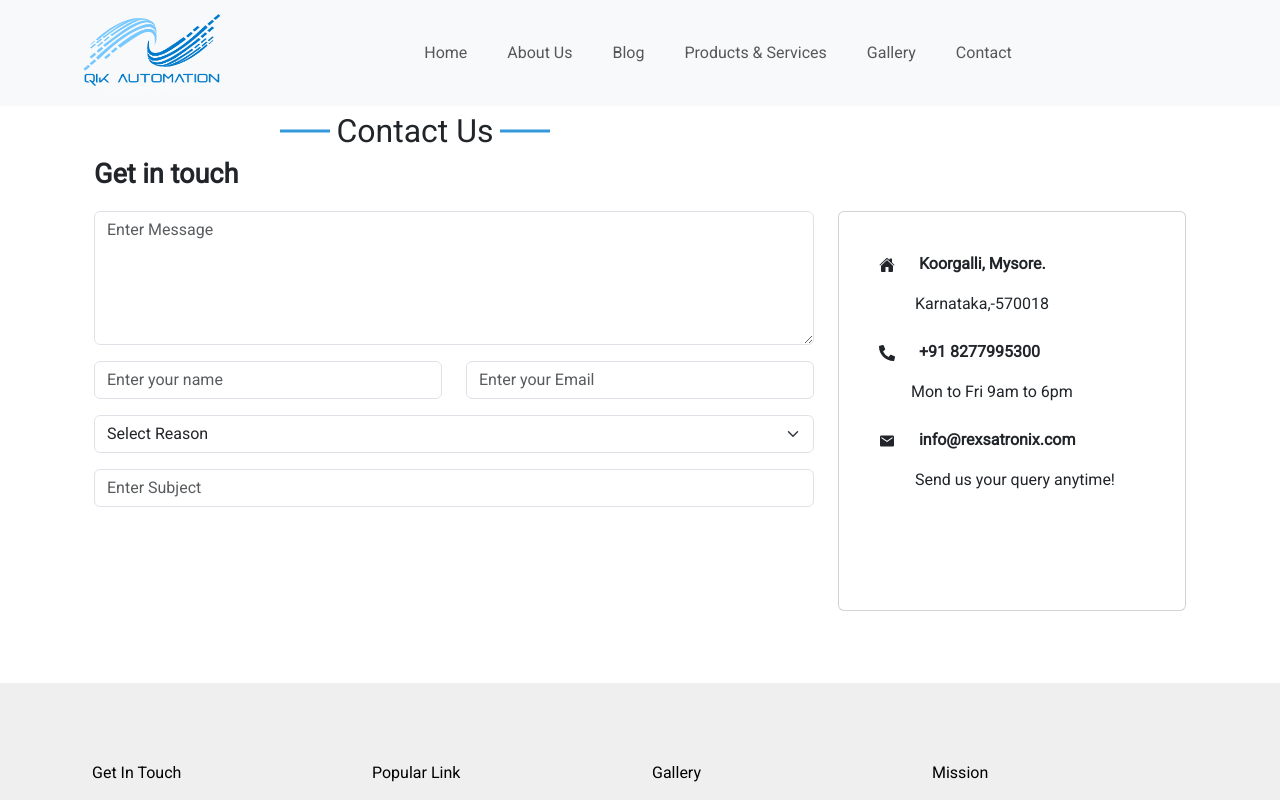
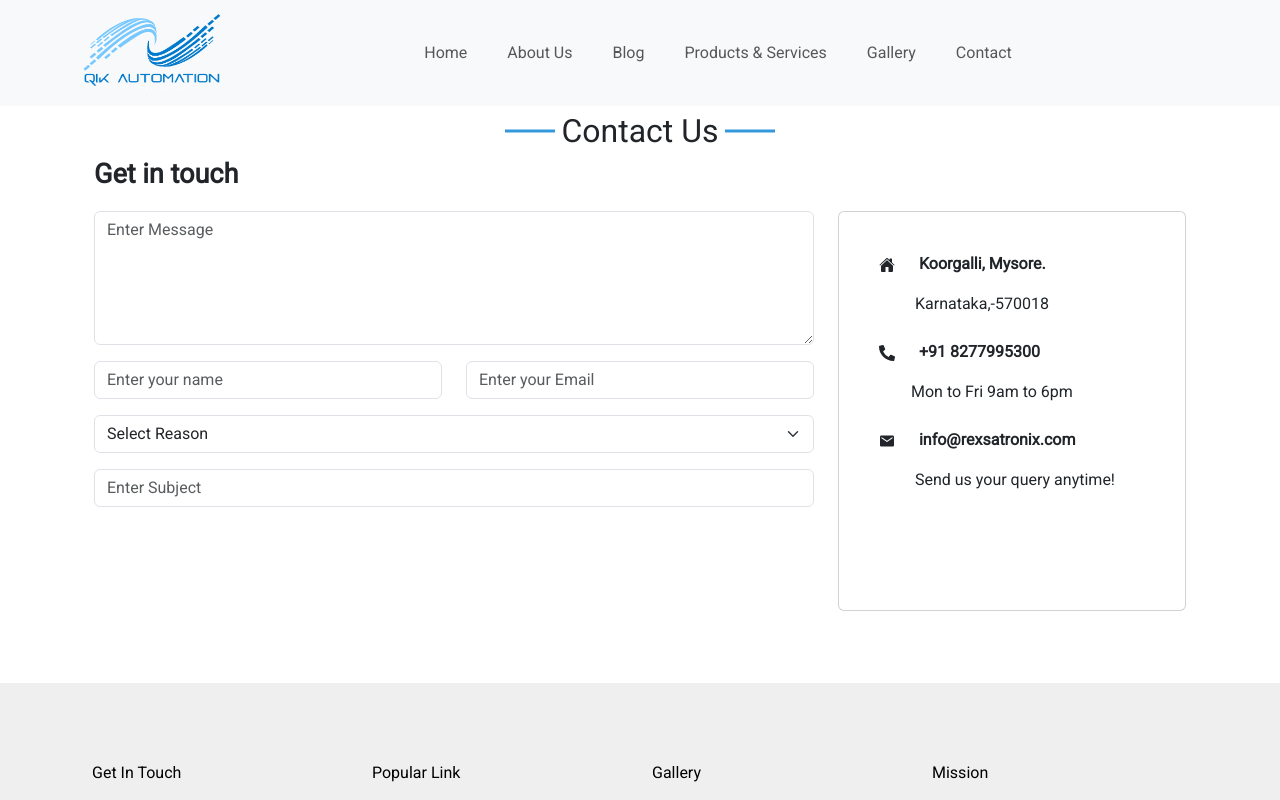
Before and after one commit to shashwath-qikautomation/Qikk, a React (Create React App) app in the folder web/: page /contact in a window 1280 px wide. Built offline with nearby package versions, Linux system fonts and the light colour scheme.

Commit message:
poja files

```diff
--- a/web/src/pages/Contact.jsx
+++ b/web/src/pages/Contact.jsx
@@ -25,7 +25,7 @@ function Contact() {
         <div className="header">
           <Container>
             <Row className="d-flex justify-content-center animate__animated animate__fadeInUp">
-              <Col lg={8}>
+              <Col lg={8} className="d-flex justify-content-center">
                 <div>
                   <h2>Contact Us</h2>
                 </div>
```
